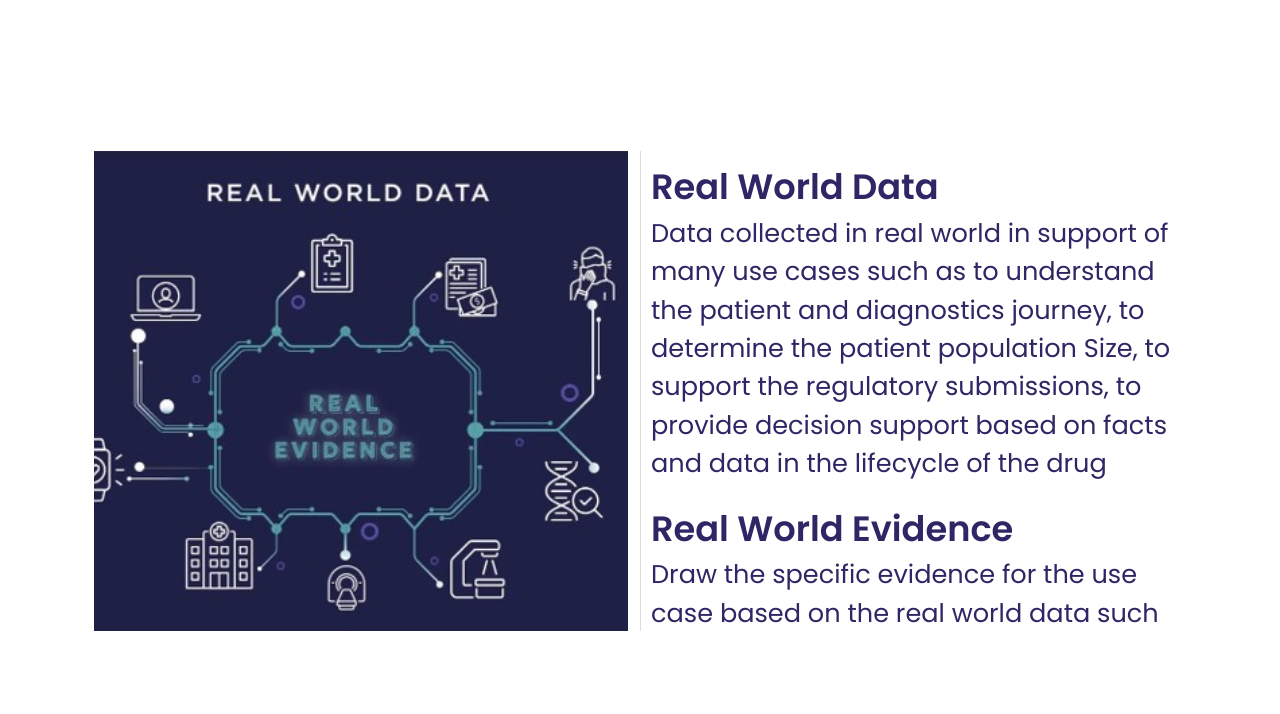
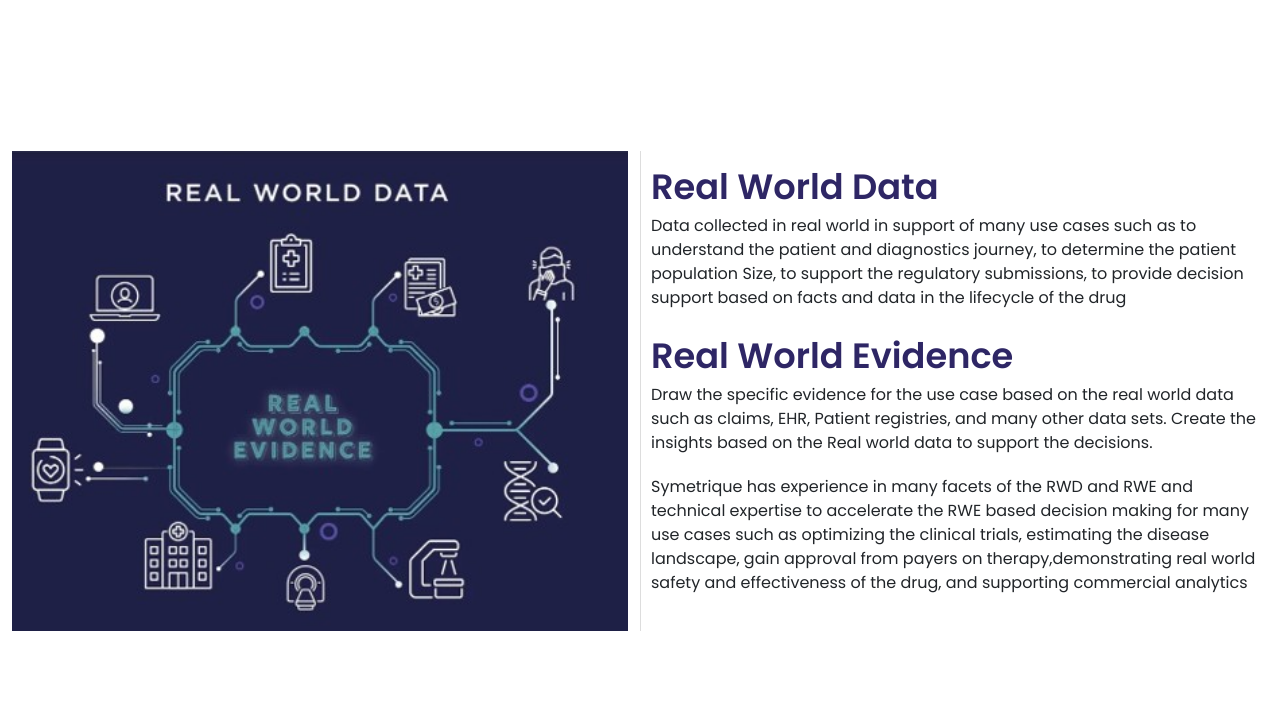
Before and after one commit to JustPureTechnologie/symetrique, a plain HTML site: page index.html in a window 1280 px wide. Shown: the part 86-800 px from the top of the page. Drawn offline with nearby package versions, Linux system fonts and the light colour scheme; files whose address does not match are found by name.

Commit message:
AT | changes

```diff
--- a/assests/style.css
+++ b/assests/style.css
@@ -51,6 +51,7 @@ width: 35%;
     align-items: center;
     justify-content: center;
     height: 100vh;
+    margin: 0;
   }
   .image-container img {
     height: 60vh;
@@ -70,10 +71,9 @@ width: 35%;
   font-size: 2.2em;
 }
 .text-container p {
-  color: #2e2665;  /* Paragraph color */
   scroll-snap-align: start;
   margin-bottom: 20px;
-  font-size: 1.6em;  /* Increased font size for the paragraph */
+  font-size: 1em;
 }
 
 .text-container::-webkit-scrollbar-track {
--- a/index.html
+++ b/index.html
@@ -49,7 +49,7 @@
       </div>
     </nav>
 
-    <div class="container section-container">
+    <div class=" section-container">
       <div class="row w-100">
         <!-- Left Side -->
         <div class="col-6 image-container">
```
Also changed, not shown: assests/images/dataecosystem.png.
